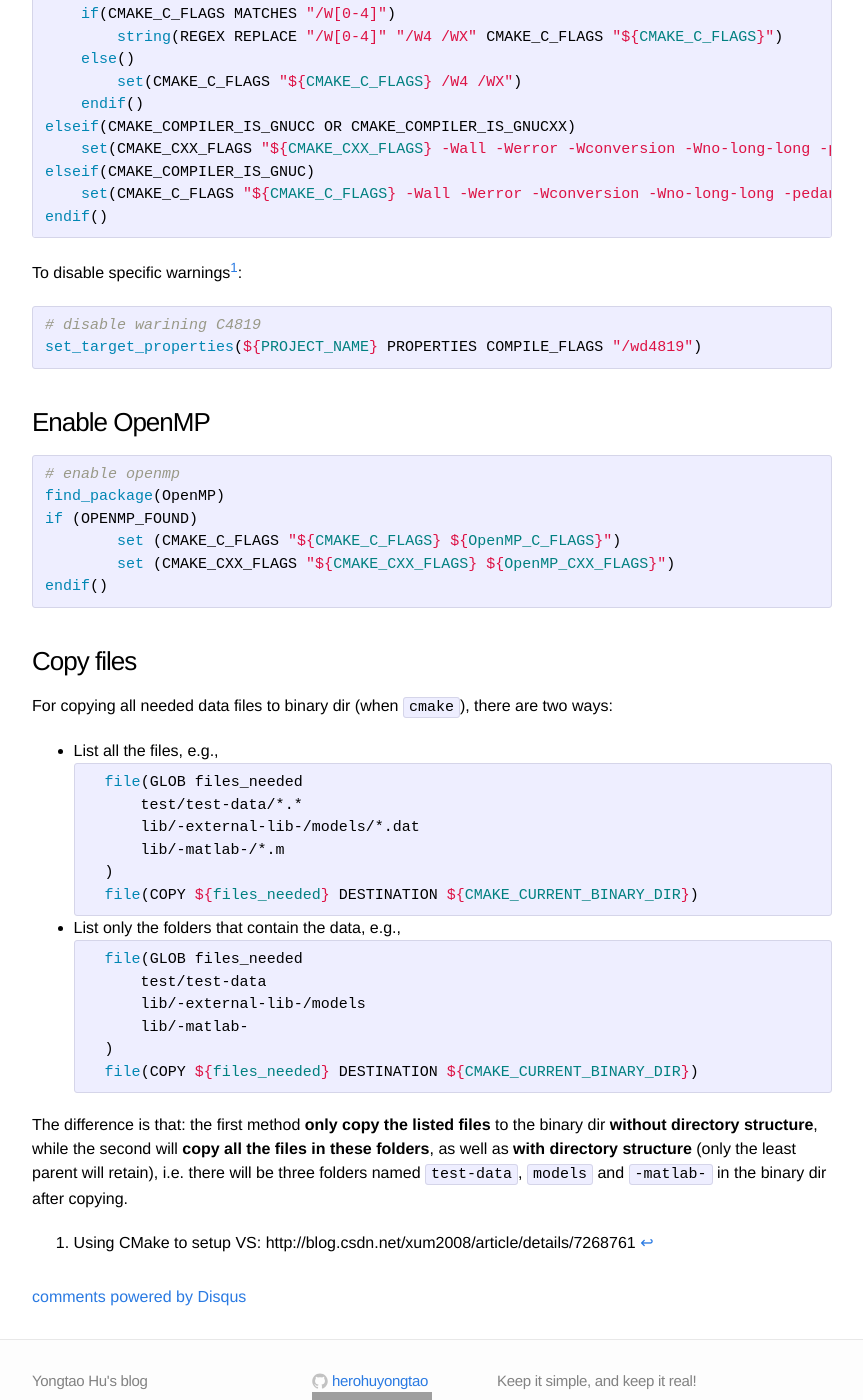
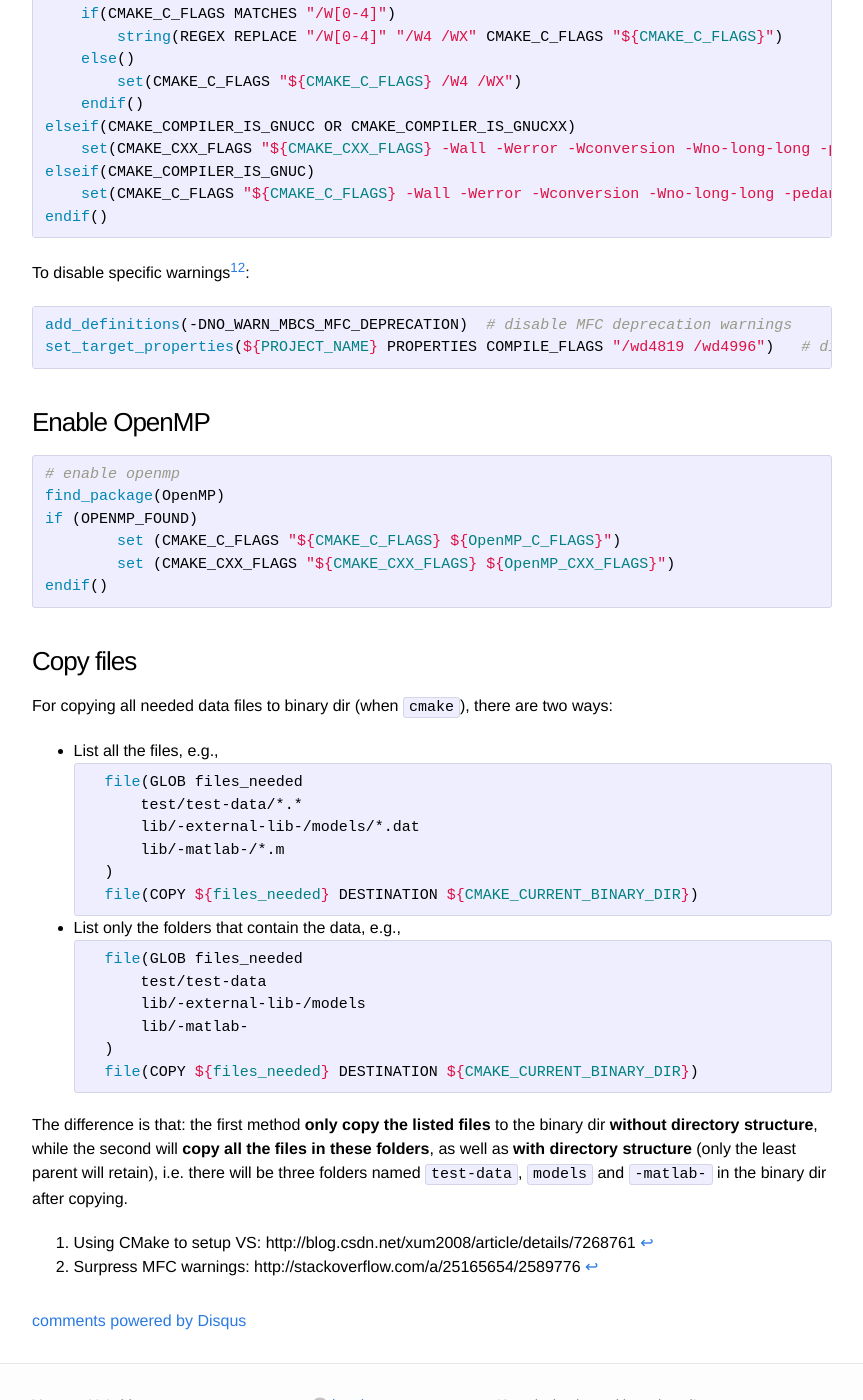
Before and after one commit to blog-ythu/blog-ythu.github.io, a Jekyll site: the page built from _posts/2014-09-25-CMake-sumup.md, in a window 1280 px wide and 1400 px high, scrolled down 2903 px. Shown: the whole window, without its empty margins (208-1071 px from the left). Built offline with Jekyll 4.4.1, drawn with Linux system fonts in a browser that asks for light colours; nearby versions of some CDN libraries; Markdown is read by kramdown in place of the engine named in the settings; comment, search, counter and statistics services are not loaded; grey boxes are pictures that could not be loaded.

Commit message:
update post: CMake sumup

````diff
--- a/_posts/2014-09-25-CMake-sumup.md
+++ b/_posts/2014-09-25-CMake-sumup.md
@@ -116,11 +116,11 @@ elseif(CMAKE_COMPILER_IS_GNUC)
 endif()
 ```
 
-To disable specific warnings[^1]:
+To disable specific warnings[^1][^2]:
 
 ```cmake
-# disable warining C4819
-set_target_properties(${PROJECT_NAME} PROPERTIES COMPILE_FLAGS "/wd4819")
+add_definitions(-DNO_WARN_MBCS_MFC_DEPRECATION)  # disable MFC deprecation warnings
+set_target_properties(${PROJECT_NAME} PROPERTIES COMPILE_FLAGS "/wd4819 /wd4996")   # disable warining C4819 and C4996
 ```
 
 ### Enable OpenMP
@@ -159,3 +159,4 @@ For copying all needed data files to binary dir (when `cmake`), there are two wa
 The difference is that: the first method **only copy the listed files** to the binary dir **without directory structure**, while the second will **copy all the files in these folders**, as well as **with directory structure** (only the least parent will retain), i.e. there will be three folders named `test-data`, `models` and `-matlab-` in the binary dir after copying.
 
 [^1]: Using CMake to setup VS: http://blog.csdn.net/xum2008/article/details/7268761
+[^2]: Surpress MFC warnings: http://stackoverflow.com/a/25165654/2589776
````
